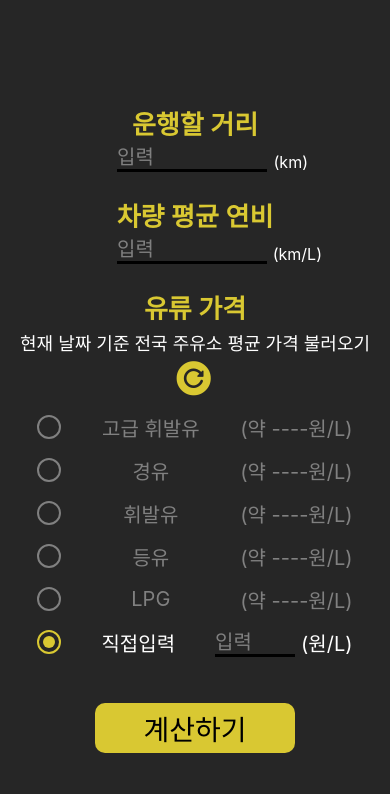
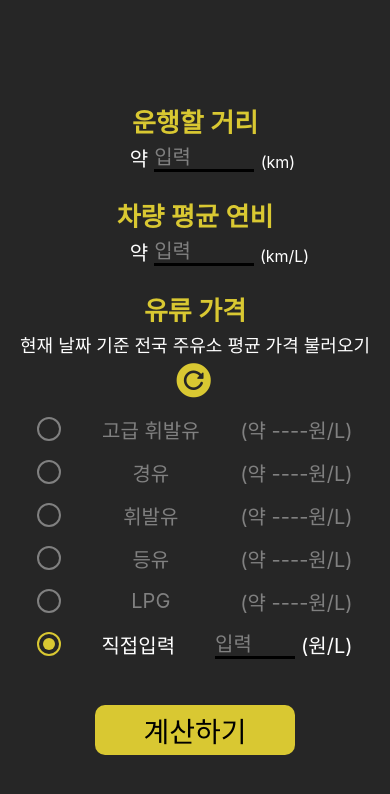
Before and after one commit to Yongveloper/FuelCostCalculator-App, a React Native app: screen / in a window 390 px wide. Shown: the top 794 px of the page. Built offline with nearby package versions, Linux system fonts and the light colour scheme.

Commit message:
[기능] 주유비 계산

```diff
--- a/App.tsx
+++ b/App.tsx
@@ -17,6 +17,7 @@ import { theme } from './color';
 import { fetchOilData } from './api';
 import DirectInput from './Components/DirectInput';
 import Calculatebutton from './Components/Calculatebutton';
+import { handleOnlyNumber } from './utils/onlyNumberFn';
 
 interface OilInfo {
   TRADE_DT: string;
@@ -37,10 +38,11 @@ export interface IOils {
   price: string | null;
 }
 
+// 주유비 계산: 주행거리 / 연비 * 기름값
+
 export default function App() {
   const [mileage, setMileage] = useState('');
   const [gasMileage, setGasMileage] = useState('');
-  console.log(mileage, gasMileage);
   const [selectedOil, setSelectedOil] = useState('직접입력');
   const [selectedPrice, setSelectedPrice] = useState('');
   const [loading, setLoading] = useState(false);
@@ -67,9 +69,11 @@ export default function App() {
     },
   ]);
 
-  const handleMileageInput = (payload: string) => setMileage(payload);
+  const handleMileageInput = (payload: string) =>
+    setMileage(handleOnlyNumber(payload));
 
-  const handleGasMileageInput = (payload: string) => setGasMileage(payload);
+  const handleGasMileageInput = (payload: string) =>
+    setGasMileage(handleOnlyNumber(payload));
 
   const checkDisabled = (oilName: string) => {
     if (oils[0].price === null && oilName !== '직접입력') {
@@ -120,6 +124,7 @@ export default function App() {
         <View style={{ alignItems: 'center', marginVertical: 12 }}>
           <Text style={styles.inputTitle}>운행할 거리</Text>
           <View style={styles.inputContainer}>
+            <Text style={styles.baseText}>약</Text>
             <TextInput
               style={styles.input}
               value={mileage}
@@ -135,6 +140,7 @@ export default function App() {
         <View style={{ alignItems: 'center', marginVertical: 12 }}>
           <Text style={styles.inputTitle}>차량 평균 연비</Text>
           <View style={styles.inputContainer}>
+            <Text style={styles.baseText}>약</Text>
             <TextInput
               style={styles.input}
               value={gasMileage}
@@ -182,7 +188,10 @@ export default function App() {
           />
         </View>
         <Calculatebutton
-          disabled={!mileage && !gasMileage && !selectedPrice ? true : false}
+          disabled={!mileage || !gasMileage || !selectedPrice ? true : false}
+          mileage={mileage}
+          gasMileage={gasMileage}
+          selectedPrice={selectedPrice}
         />
       </KeyboardAvoidingView>
     </TouchableWithoutFeedback>
@@ -196,6 +205,11 @@ const styles = StyleSheet.create({
     alignItems: 'center',
     justifyContent: 'center',
   },
+  baseText: {
+    color: theme.white,
+    fontSize: 20,
+    marginRight: 6,
+  },
   inputContainer: {
     flexDirection: 'row',
     alignItems: 'flex-end',
@@ -208,7 +222,7 @@ const styles = StyleSheet.create({
   },
   input: {
     position: 'relative',
-    width: 150,
+    width: 100,
     borderBottomColor: theme.black,
     borderBottomWidth: 3,
     fontSize: 20,
```
